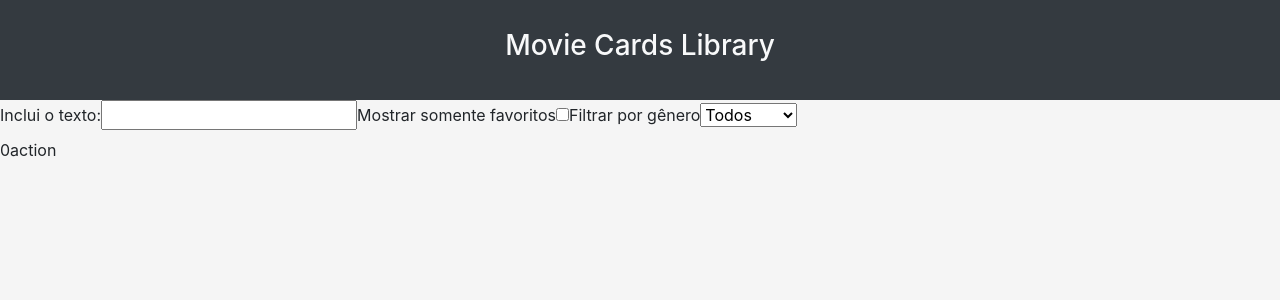
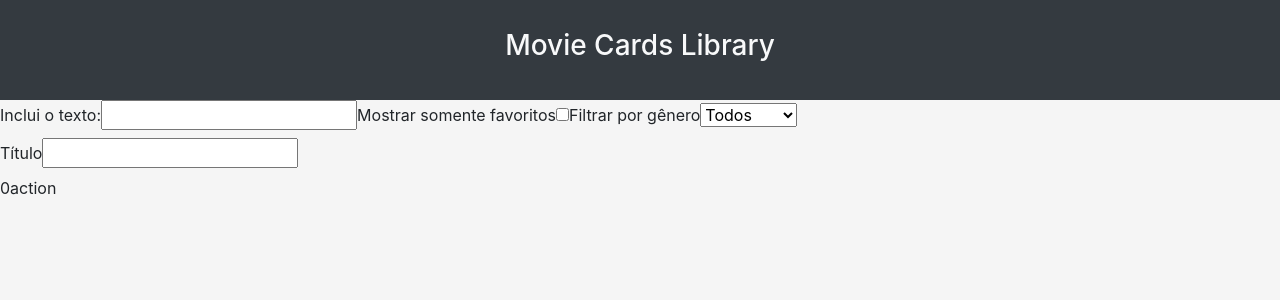
Before and after one commit to thosijulio/trybe-projects, a React (Create React App) app in the folder 2.FRONT-END/12.3-MOVIE-CARDS-LIBRARY-STATEFUL/: page / in a window 1280 px wide. Shown: the top 300 px of the page. Built offline with nearby package versions, Linux system fonts and the light colour scheme.

Commit message:
resolucao exercicio 8

```diff
--- a/2.FRONT-END/12.3-MOVIE-CARDS-LIBRARY-STATEFUL/src/components/AddMovie.jsx
+++ b/2.FRONT-END/12.3-MOVIE-CARDS-LIBRARY-STATEFUL/src/components/AddMovie.jsx
@@ -11,12 +11,33 @@ class AddMovie extends React.Component {
       rating: 0,
       genre: 'action',
     };
+    this.handleFormChange = this.handleFormChange.bind(this);
+  }
+
+  handleFormChange(event) {
+    const name = event.target.id;
+    const { target: { value } } = event;
+
+    this.setState((oldState) => ({
+      ...oldState,
+      [name]: value,
+    }));
   }
 
   render() {
     const { subtitle, title, imagePath, storyline, rating, genre } = this.state;
     return (
       <form data-testid="add-movie-form">
+        <label htmlFor="title-inp" data-testid="title-input-label">
+          Título
+          <input
+            id="title"
+            type="text"
+            value={ title }
+            data-testid="title-input"
+            onChange={ this.handleFormChange }
+          />
+        </label>
         <p>{ subtitle + title + imagePath + storyline + rating + genre }</p>
       </form>
     );
```
